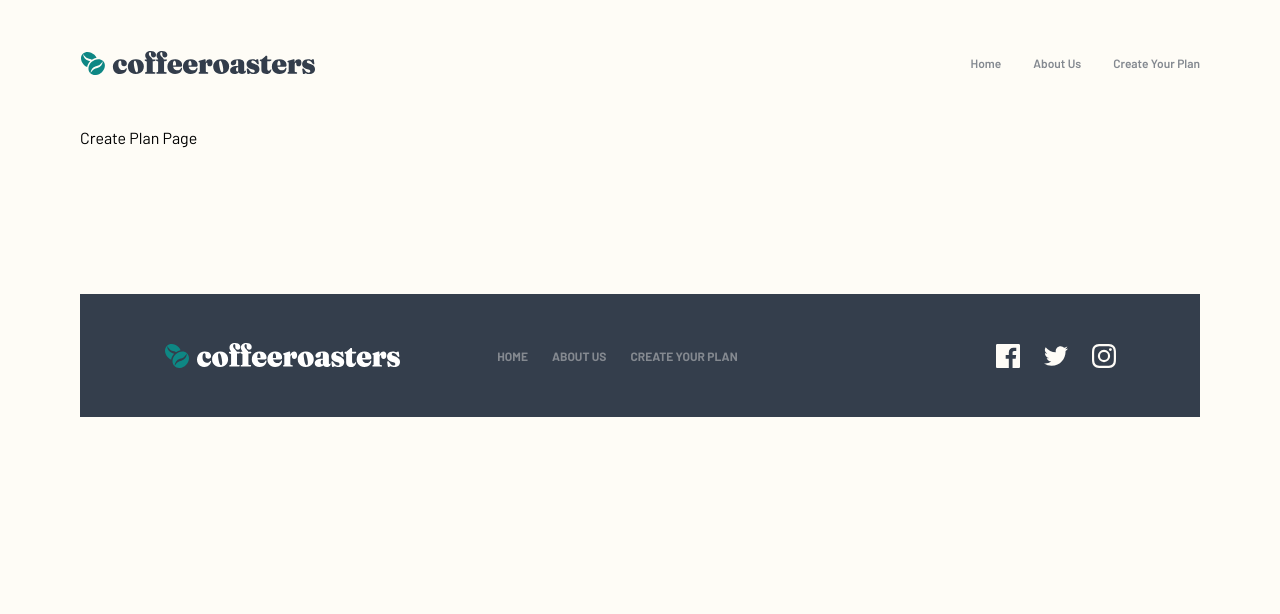
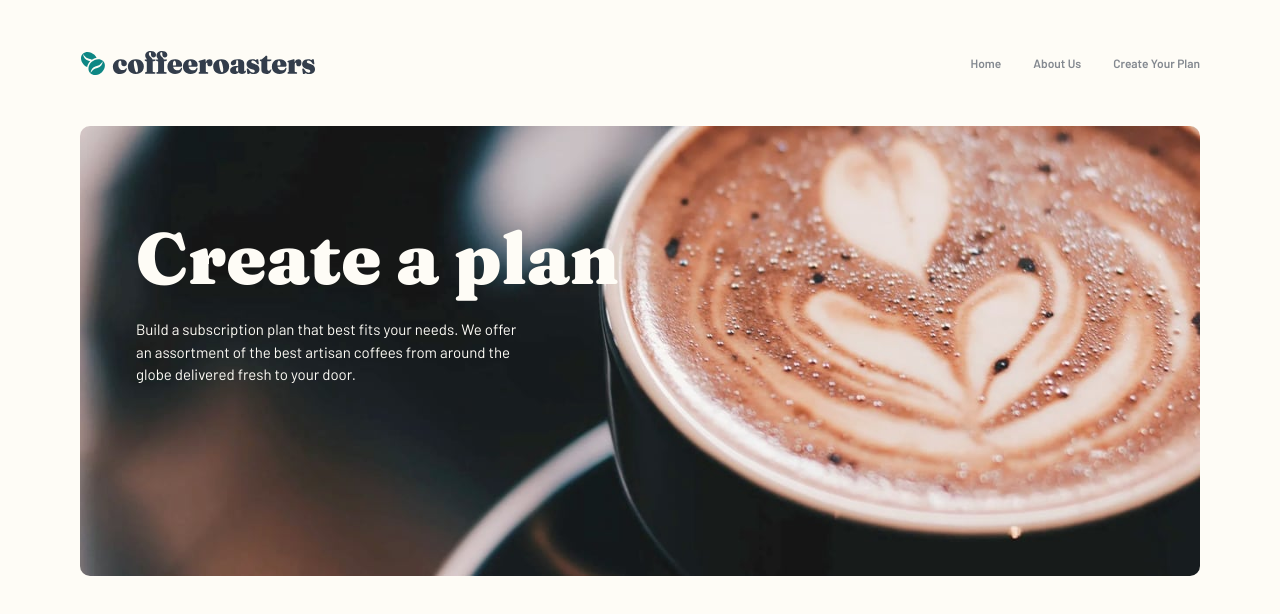
Before and after one commit to zyadfallatah/frontend-mentor-challenge-10, a React (Vite) app: page /create-your-plan in a window 1280 px wide. Shown: the top 614 px of the page. Built offline with nearby package versions, Linux system fonts and the light colour scheme.

Commit message:
Plan Hero Added

```diff
--- a/src/layouts/MainLayout.tsx
+++ b/src/layouts/MainLayout.tsx
@@ -1,4 +1,4 @@
-import Footer from "../components/Footer";
+// import Footer from "../components/Footer";
 import NavBar from "../components/NavBar";
 import { Outlet } from "react-router-dom";
 
@@ -7,7 +7,7 @@ const MainLayout = () => {
     <>
       <NavBar />
       <Outlet />
-      <Footer />
+      {/* <Footer /> */}
     </>
   );
 };
--- a/src/pages/create-your-plan/CreateYourPlanPage.tsx
+++ b/src/pages/create-your-plan/CreateYourPlanPage.tsx
@@ -1,5 +1,9 @@
+import Hero from "./Hero";
+
 const CreateYourPlanPage = () => {
-  return <div>Create Plan Page</div>
+  return <div>
+    <Hero />
+  </div>
 }
 
 export default CreateYourPlanPage;
--- /dev/null
+++ b/src/pages/create-your-plan/Hero.tsx
@@ -0,0 +1,21 @@
+import moblieImage from "../../assets/plan/mobile/image-hero-blackcup.jpg"
+import tabletImage from "../../assets/plan/tablet/image-hero-blackcup.jpg"
+import desktopImage from "../../assets/plan/desktop/image-hero-blackcup.jpg"
+
+const Hero = () => {
+  return (
+    <div className=" relative isolate text-light-cream text-center md:text-left px-6 md:px-14 pt-24 min-h-[400px] lg:min-h-[450px]">
+      <img src={moblieImage} alt="hero image" className=" absolute md:hidden size-full top-0 left-0 rounded-[10px] -z-10" />
+      <img src={tabletImage} alt="hero image" className=" absolute hidden md:block lg:hidden size-full top-0 left-0 rounded-[10px] -z-10" />
+      <img src={desktopImage} alt="hero image" className=" absolute hidden lg:block size-full top-0 left-0 rounded-[10px] -z-10" />
+
+      <div >
+        <h1 className="text-[2.5rem] font-black mb-6 lg:text-7xl">Create a plan</h1>
+        <p className="text-[15px] md:max-w-[395px]">Build a subscription plan that best fits your needs. We offer an assortment of the best
+        artisan coffees from around the globe delivered fresh to your door.</p>
+      </div>
+    </div>
+  )
+}
+
+export default Hero
```
